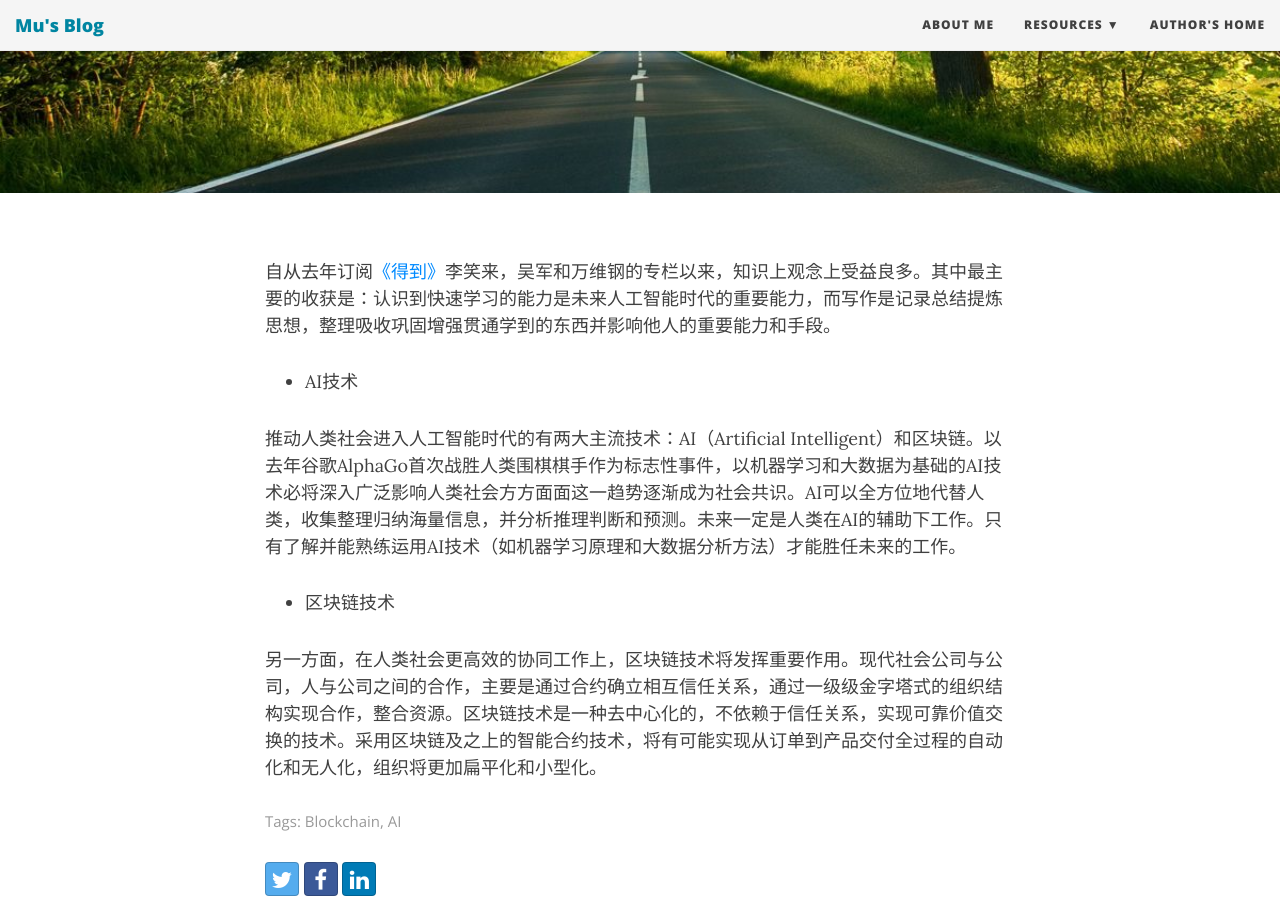
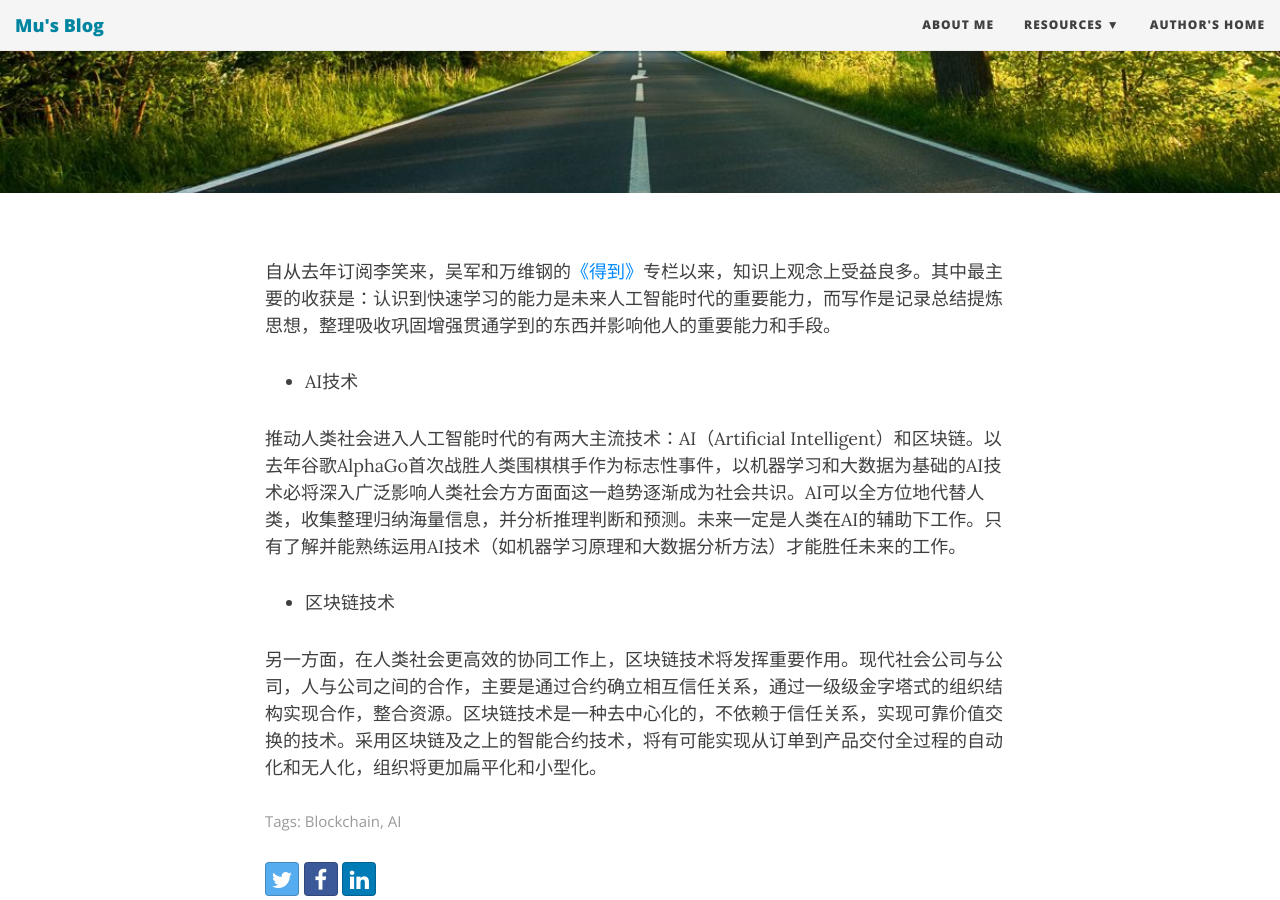
Before and after one commit to myang/myang.github.io, a Jekyll site: the page built from _posts/2017-05-31-first-post.md, in a window 1280 px wide and 900 px high, scrolled down 338 px. Built offline with Jekyll 4.4.1, drawn with Linux system fonts in a browser that asks for light colours; nearby versions of some CDN libraries.

Commit message:
update 2017-05-31

```diff
--- a/_posts/2017-05-31-first-post.md
+++ b/_posts/2017-05-31-first-post.md
@@ -6,7 +6,7 @@ bigimg: /img/path.jpg
 tags: Blockchain AI
 ---
 
-自从去年订阅[《得到》](https://www.igetget.com)李笑来，吴军和万维钢的专栏以来，知识上观念上受益良多。其中最主要的收获是：认识到快速学习的能力是未来人工智能时代的重要能力，而写作是记录总结提炼思想，整理吸收巩固增强贯通学到的东西并影响他人的重要能力和手段。
+自从去年订阅李笑来，吴军和万维钢的[《得到》](https://www.igetget.com)专栏以来，知识上观念上受益良多。其中最主要的收获是：认识到快速学习的能力是未来人工智能时代的重要能力，而写作是记录总结提炼思想，整理吸收巩固增强贯通学到的东西并影响他人的重要能力和手段。
 
 * AI技术
 
```
